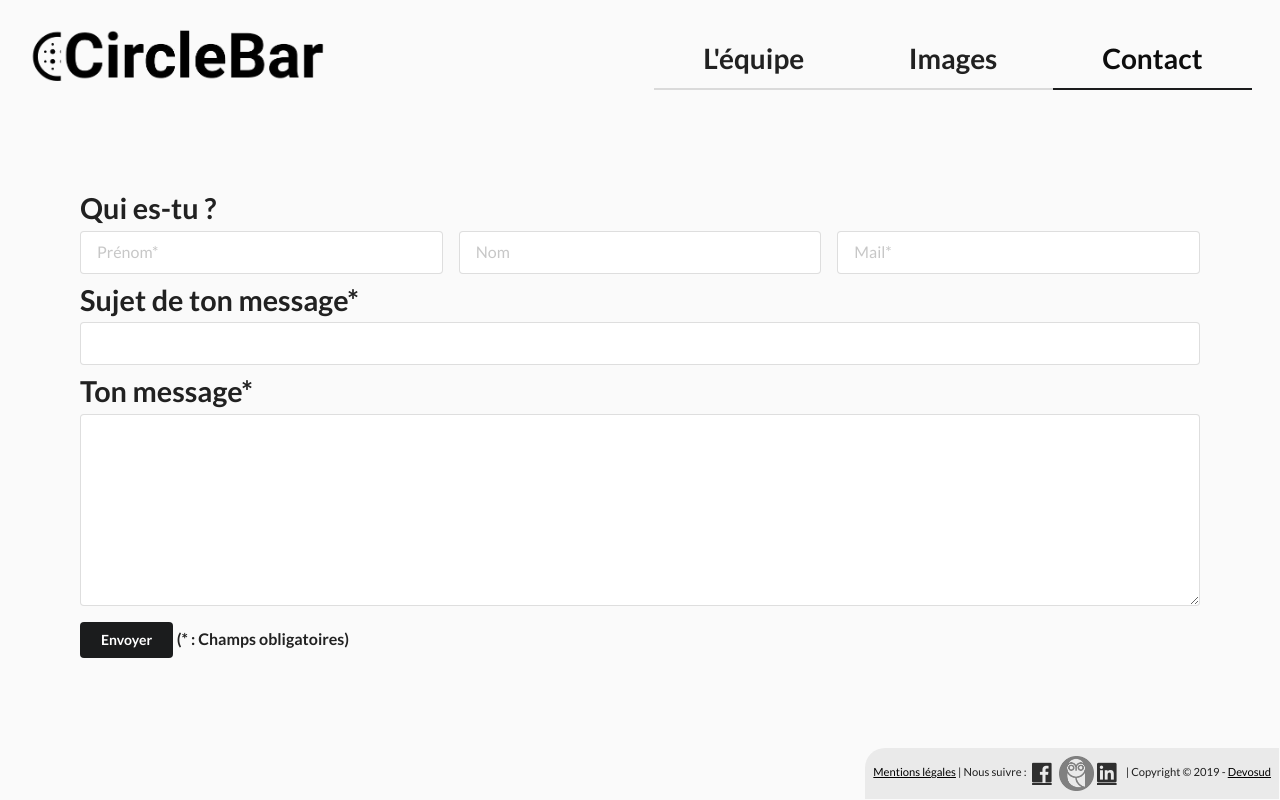
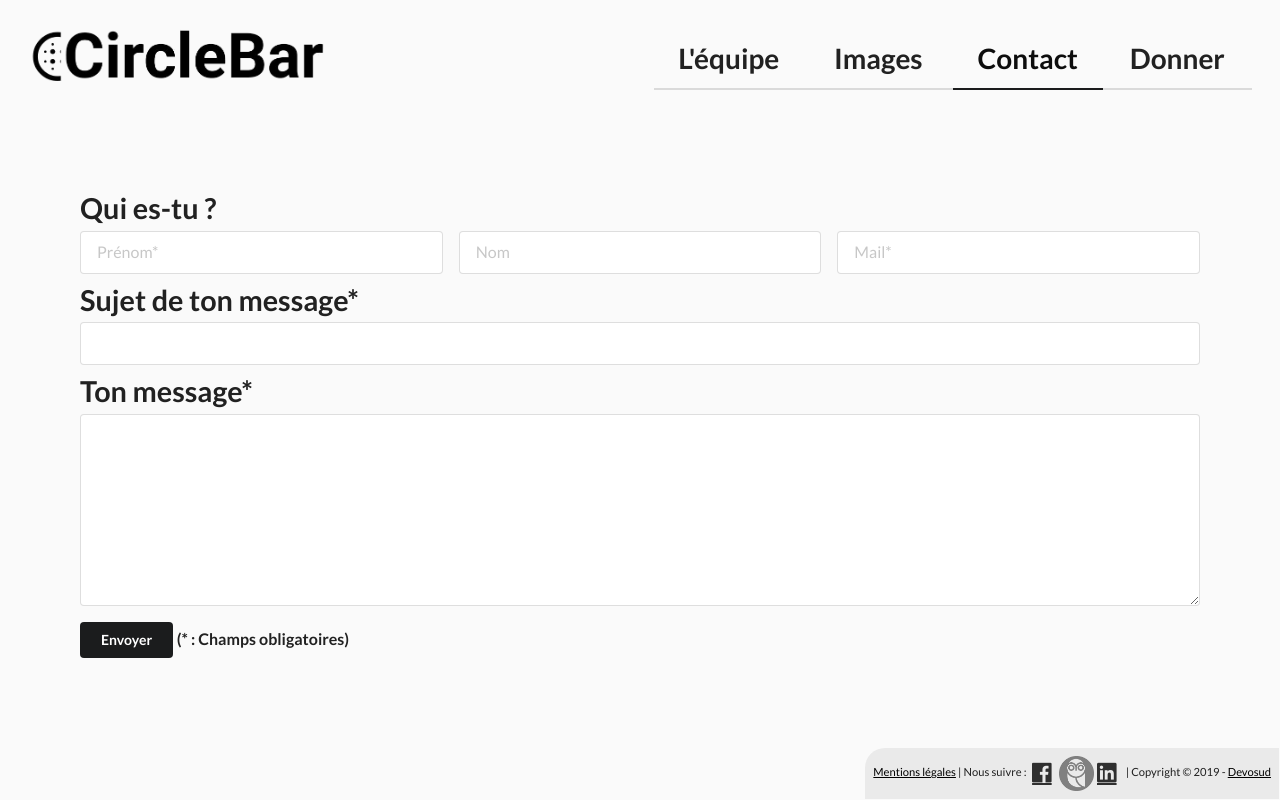
Before and after one commit to Devosud/circlebar-website, an Angular app: page /contact in a window 1280 px wide. Built offline with nearby package versions, Linux system fonts and the light colour scheme.

Commit message:
add donate component

```diff
--- a/src/app/app-routing.module.ts
+++ b/src/app/app-routing.module.ts
@@ -5,13 +5,15 @@ import { ImagesComponent } from './images/images.component';
 import { LegalComponent } from './legal/legal.component';
 import { TeamComponent } from './team/team.component';
 import { ContactComponent } from './contact/contact.component';
+import { DonateComponent } from './donate/donate.component';
 
 const routes: Routes = [
   { path: '', component: FirstLookComponent },
   { path: 'images', component: ImagesComponent },
   { path: 'legal', component: LegalComponent },
   { path: 'team', component: TeamComponent },
-  { path: 'contact', component: ContactComponent }
+  { path: 'contact', component: ContactComponent },
+  { path: 'donate', component: DonateComponent }
 ];
 
 @NgModule({
--- a/src/app/app.module.ts
+++ b/src/app/app.module.ts
@@ -13,6 +13,7 @@ import { LegalComponent } from './legal/legal.component';
 import { FooterComponent } from './footer/footer.component';
 import { TeamComponent } from './team/team.component';
 import { ContactComponent } from './contact/contact.component';
+import { DonateComponent } from './donate/donate.component';
 
 @NgModule({
   declarations: [
@@ -24,7 +25,8 @@ import { ContactComponent } from './contact/contact.component';
     LegalComponent,
     FooterComponent,
     TeamComponent,
-    ContactComponent
+    ContactComponent,
+    DonateComponent
   ],
   imports: [
     BrowserModule,
--- /dev/null
+++ b/src/app/donate/donate.component.html
@@ -0,0 +1 @@
+<p>donate works!</p>
--- /dev/null
+++ b/src/app/donate/donate.component.ts
@@ -0,0 +1,15 @@
+import { Component, OnInit } from '@angular/core';
+
+@Component({
+  selector: 'app-donate',
+  templateUrl: './donate.component.html',
+  styleUrls: ['./donate.component.less']
+})
+export class DonateComponent implements OnInit {
+
+  constructor() { }
+
+  ngOnInit() {
+  }
+
+}
--- a/src/app/i18n.service.ts
+++ b/src/app/i18n.service.ts
@@ -11,6 +11,7 @@ export class I18nService {
       'ui.nav.contact': 'Contact',
       'ui.nav.legal-notices': 'Mentions légales',
       'ui.nav.follow': 'Nous suivre : ',
+      'ui.nav.donate': 'Donner',
       'ui.first-look.title': 'CircleBar,',
       'ui.first-look.description': 'le premier réseau social 100% bar',
       'ui.features.bar-selection.title': 'Une sélection unique',
@@ -61,6 +62,7 @@ export class I18nService {
       'ui.nav.contact': 'EN',
       'ui.nav.legal-notices': 'Legal notices',
       'ui.nav.follow': 'Follow us : ',
+      'ui.nav.donate': 'Donate',
       'ui.first-look.title': 'Title_EN',
       'ui.first-look.description': 'Description_EN',
       'ui.features.bar-selection.title': 'EN',
--- a/src/app/menu-bar/menu-bar.component.html
+++ b/src/app/menu-bar/menu-bar.component.html
@@ -6,7 +6,7 @@
       </a>
     </div>
     <div class="column">
-      <div class="ui three item secondary pointing menu">
+      <div class="ui four item secondary pointing menu">
         <a
           class="item"
           routerLink="/team"
@@ -27,6 +27,13 @@
           [ngClass]="{ active: selectedPage === 'contact' }"
         >
           <h1>{{ i18nService.getByKey("nav.contact", "fr") }}</h1></a
+        >
+        <a
+          class="item"
+          routerLink="/donate"
+          [ngClass]="{ active: selectedPage === 'donate' }"
+        >
+          <h1>{{ i18nService.getByKey("nav.donate", "fr") }}</h1></a
         >
       </div>
     </div>
@@ -69,6 +76,16 @@
                 [ngClass]="{ active: selectedPage === 'contact' }"
               >
                 <h1>{{ i18nService.getByKey("nav.contact", "fr") }}</h1></a
+              >
+            </div>
+
+            <div class="row">
+              <a
+                (click)="hideMenu()"
+                routerLink="/donate"
+                [ngClass]="{ active: selectedPage === 'donate' }"
+              >
+                <h1>{{ i18nService.getByKey("nav.donate", "fr") }}</h1></a
               >
             </div>
             <div class="row">
```
Also changed, not shown: src/app/donate/donate.component.less (added), 1 other file (tests, documents, lock files or other folders).
